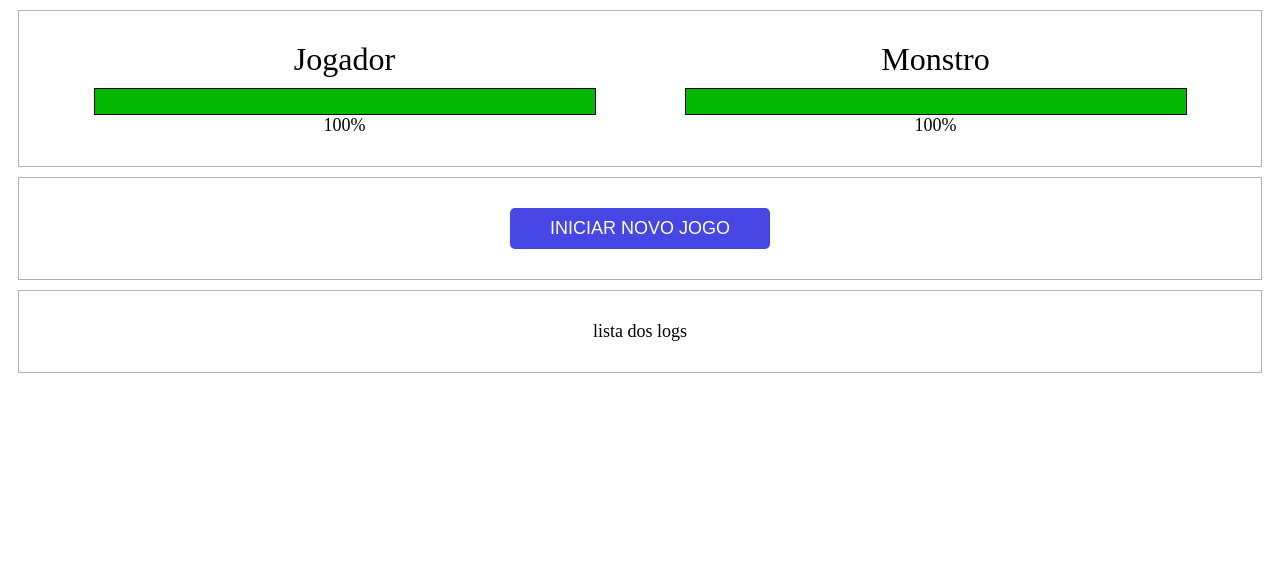
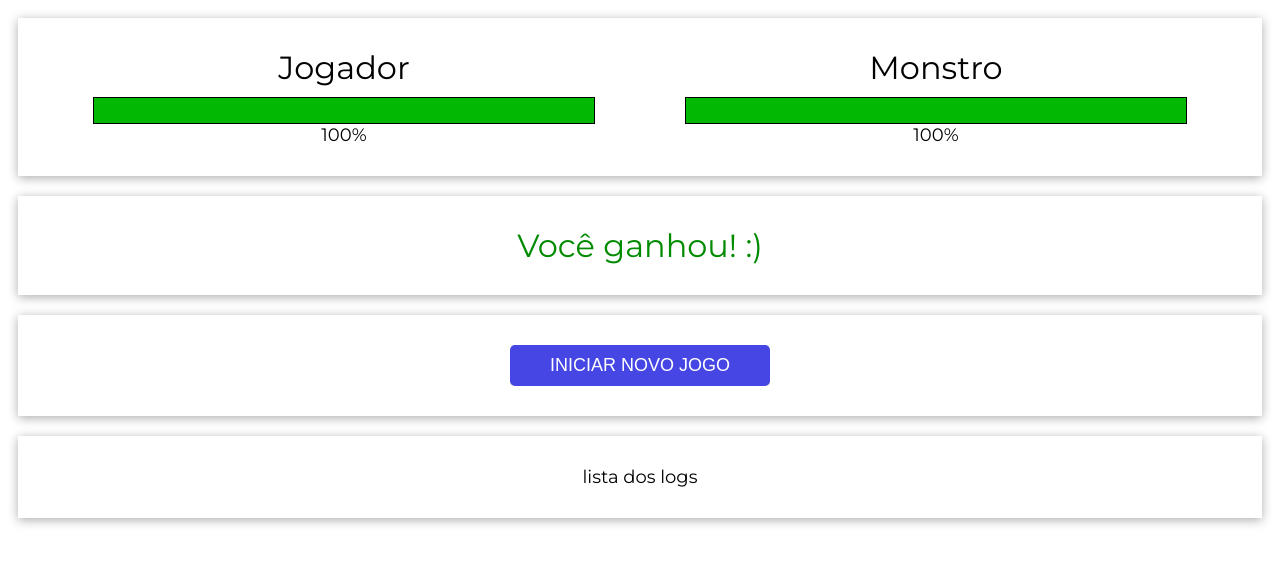
Before and after one commit to giovane-f16/matador-de-monstro, a plain HTML site: page index.html in a window 1280 px wide. Drawn offline with nearby package versions, Linux system fonts and the light colour scheme.

Commit message:
Melhorias de CSS, adição de font e box-shadow

```diff
--- a/index.html
+++ b/index.html
@@ -5,8 +5,11 @@
     <meta http-equiv="X-UA-Compatible" content="IE=edge">
     <meta name="viewport" content="width=device-width, initial-scale=1.0">
     <link rel="stylesheet" href="style.css">
+    <link rel="preconnect" href="https://fonts.googleapis.com">
+    <link rel="preconnect" href="https://fonts.gstatic.com" crossorigin>
+    <link href="https://fonts.googleapis.com/css2?family=Montserrat:wght@300;400;600&display=swap" rel="stylesheet">
     <script src="https://unpkg.com/vue@2"></script>
-    <title>Matador de monstros</title>
+    <title>Matador de monstro</title>
 </head>
 <body>
     <div id="app">
@@ -23,7 +26,7 @@
             </div>
         </div>
         <div id="resultado" class="panel" v-if="finalizou">
-            <span v-if="ganhou" :style="{color: green}">Você ganhou!! :)</span>
+            <span v-if="ganhou" :style="{color: green}">Você ganhou! :)</span>
             <span v-else :style="{color: red}">Você perdeu :(</span>
         </div>
         <div id="botoes" class="panel">
--- a/script.js
+++ b/script.js
@@ -6,7 +6,7 @@ new Vue({
         vidaMonstro: 100,
         width: '500px',
         ganhou: true,
-        finalizou: false,
+        finalizou: true,
         green: '#008a00',
         red: '#ff0000'
     },
--- a/style.css
+++ b/style.css
@@ -2,9 +2,14 @@ body{
     box-sizing: border-box;
     text-align: center;
     font-size: 18px;
+    font-family: 'Montserrat', sans-serif;
+}
+#app{
+    display: flex;
+    flex-direction: column;
 }
 .panel{
-    border: 1px solid rgba(104, 103, 103, 0.5);
+    box-shadow: 0 2px 10px rgba(0, 0, 0, 0.329);
     margin: 10px;
     padding: 30px;
 }
```
